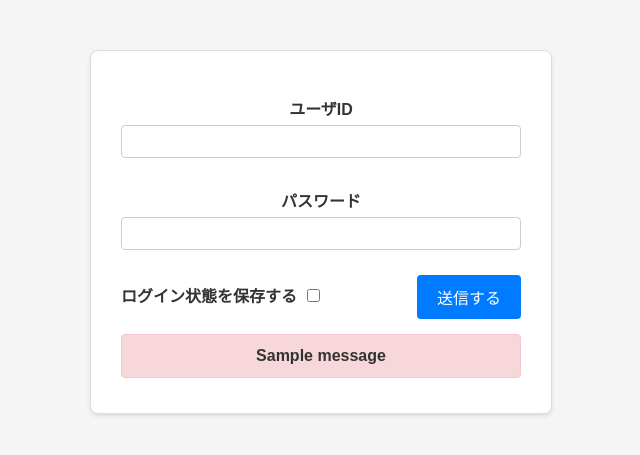
After one commit to woials/flask-proxy, a Flask app: page /login in a window 1280 px wide. The commit adds this page. Shown: the top 455 px of the page, without its empty margins (319-959 px from the left). Run offline with Flask 3, Linux system fonts and the light colour scheme; tables that the repository leaves empty hold one stand-in row (values such as "Sample post"); one stand-in notice (Sample message) is shown.

Commit message:
２つ前のコミット(ログイン機能追加)に追加し忘れたファイルを追加

```diff
--- /dev/null
+++ b/static/css/login.css
@@ -0,0 +1,73 @@
+body {
+    background-color: #f5f5f5;
+    font-family: Arial, sans-serif;
+}
+
+.login_box {
+    background-color: white;
+    border: 1px solid #ddd;
+    border-radius: 8px;
+    padding: 30px;
+    max-width: 400px;
+    margin: 50px auto;
+    box-shadow: 0 2px 4px rgba(0, 0, 0, 0.1);
+    text-align: center;
+}
+
+.login_box p {
+    margin: 15px 0 5px 0;
+    font-weight: bold;
+    color: #333;
+}
+
+.login_box input[type="text"],
+.login_box input[type="password"],
+.login_box input[type="checkbox"] {
+    margin-bottom: 15px;
+}
+
+.login_box input[type="text"],.login_box input[type="password"] {
+    width: 100%;
+    padding: 8px;
+    border: 1px solid #ccc;
+    border-radius: 4px;
+    box-sizing: border-box;
+}
+
+.auto_login{
+    display: flex;
+    align-items: center;
+    justify-content: space-between;
+}
+#config{
+    display: flex;
+    align-items: baseline;
+}
+.login_box input[type="checkbox"]{
+    margin-left: 10px;
+    padding: 0;
+}
+
+.login_box button {
+    background-color: #007bff;
+    color: white;
+    padding: 10px 20px;
+    border: none;
+    border-radius: 4px;
+    cursor: pointer;
+    font-size: 16px;
+    margin-top: 10px;
+}
+
+.login_box button:hover {
+    background-color: #0056b3;
+}
+
+.flash {
+    color: #dc3545;
+    background-color: #f8d7da;
+    border: 1px solid #f5c6cb;
+    border-radius: 4px;
+    padding: 12px;
+    margin: 15px 0;
+}
--- /dev/null
+++ b/templates/login.html
@@ -0,0 +1,48 @@
+<!DOCTYPE html>
+<html lang="ja">
+
+<head>
+    <meta charset="UTF-8">
+    <meta name="viewport" content="width=device-width, initial-scale=1.0">
+    <meta name="apple-mobile-web-app-capable" content="yes">
+    <link rel="stylesheet" href="{{css_url}}">
+    <link rel="manifest" href="{{url_for('static',filename='manifest.json')}}">
+    <link rel="icon" href="{{url_for('static',filename='favicon.svg')}}" type="image/svg+xml">
+    <link rel="icon" href="{{url_for('static',filename='favicon.ico')}}" sizes="32x32">
+    <link rel="apple-touch-icon" href="{{url_for('static',filename='apple-touch-icon.png')}}">
+    <title>Flask製Webアプリへようこそ！</title>
+</head>
+
+<body>
+    <form action="/login" method="post" class="login_box">
+        <div id="id">
+            <p>ユーザID</p>
+            <input type="text" name="username" autocomplete="username">
+        </div>
+        <div id="password">
+            <p>パスワード</p>
+            <input type="password" name="password" autocomplete="current-password">
+        </div>
+        <div class="auto_login">
+            <div id="config">
+                <p>ログイン状態を保存する</p>
+                <input type="checkbox" name="remember">
+            </div>
+            <div>
+                <button type="submit">送信する</button>
+            </div>
+
+        </div>
+
+
+        {% with messages = get_flashed_messages() %}
+        {% if messages %}
+        {% for message in messages %}
+        <p class="flash">{{message}}</p>
+        {% endfor %}
+        {% endif %}
+        {% endwith %}
+    </form>
+</body>
+
+</html>
```
Also changed, not shown: static/css/home.css (+67 -23 lines), static/js/sw.js (+8 -2 lines), templates/index.html (+5 -3 lines), static/logout.png (added).
